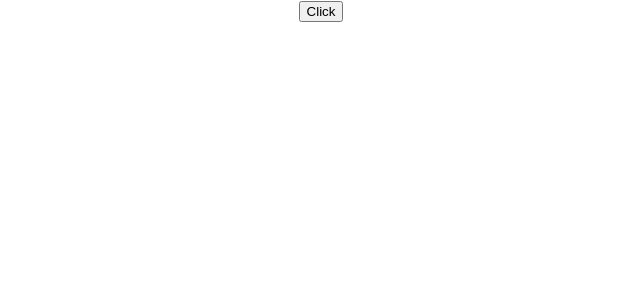
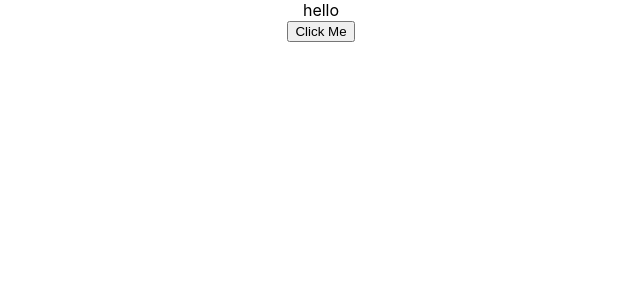
Before and after one commit to Akhil-EM/react-seris, a React (Create React App) app: page / in a window 1280 px wide. Shown: the top 300 px of the page, without its empty margins (319-959 px from the left). Built offline with nearby package versions, Linux system fonts and the light colour scheme.

Commit message:
this is event bind

```diff
--- a/src/App.js
+++ b/src/App.js
@@ -3,11 +3,12 @@ import './App.css';
 import Hello from './components/Hello'
 import Welcome from './components/Welcome'
 import EventClass from './components/EventClass'
+import EventBind from './components/EventBind'
 
 function App() {
   return (
     <div className="App">
-         <EventClass/>
+         <EventBind/>
     </div>
   );
 }
--- /dev/null
+++ b/src/components/EventBind.js
@@ -0,0 +1,26 @@
+import React, { Component } from 'react'
+
+class EventBind extends Component {
+    constructor(props){
+        super(props);
+
+        this.state={
+            message:'hello'
+        }
+    }
+
+    clickHandler=()=>{
+        this.setState({message:'bye!'})
+    }
+    render() {
+        return (
+            <div>
+                {this.state.message}
+                <br/>
+                <button onClick={this.clickHandler}>Click Me</button>
+            </div>
+        )
+    }
+}
+
+export default EventBind
```
